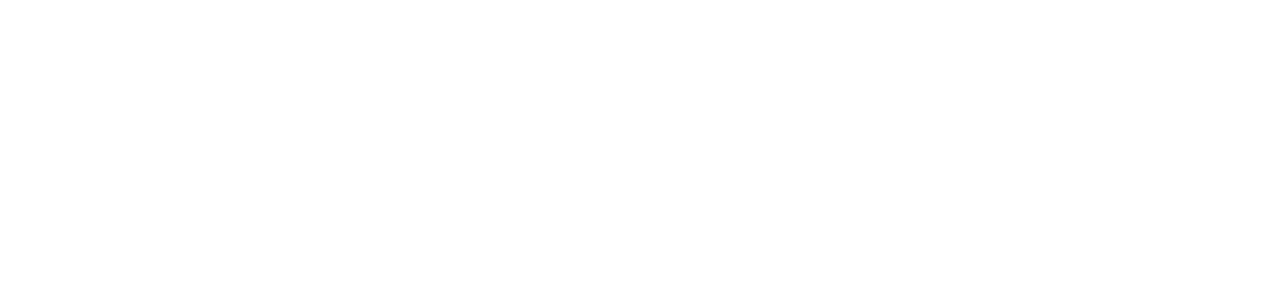
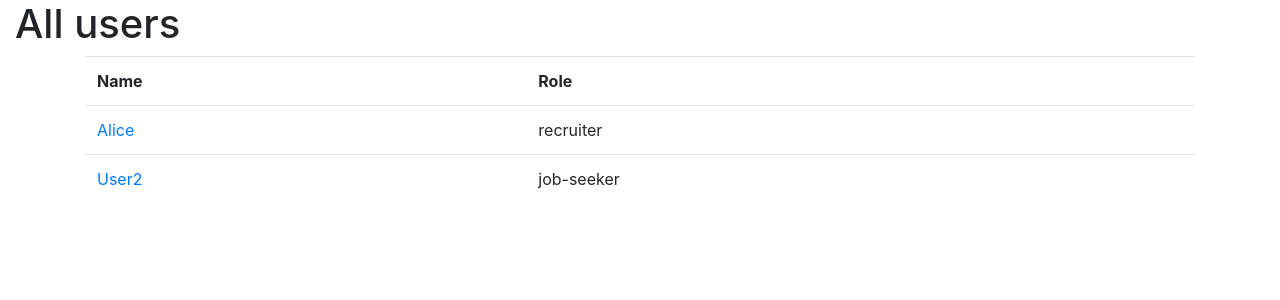
Before and after one commit to Rijkstarhn/jobs-for-geeks, a React (Create React App) app: page /userlist in a window 1280 px wide. Shown: the top 300 px of the page. Built offline with nearby package versions, Linux system fonts and the light colour scheme.

Commit message:
created usersList and userDetail pages

```diff
--- a/src/App.js
+++ b/src/App.js
@@ -5,6 +5,8 @@
 import LoginScreen from "./components/login-screen";
 import ProfileScreen from "./components/profile-screen";
 import RegisterScreen from "./components/register-screen";
+import UserList from "./components/users/user-list";
+import UserDetail from "./components/users/user-detail";
 
 
 function App() {
@@ -23,7 +25,17 @@
             <Route path="/register" exact={true}>
                 <RegisterScreen/>
             </Route>
-            <Route path={["/search", "/search/:description?/:location?"]}
+
+          <Route path="/userlist" exact={true}>
+            <UserList/>
+          </Route>
+
+          <Route path="/userDetail/:userId" exact={true}>
+            <UserDetail/>
+          </Route>
+
+
+          <Route path={["/search", "/search/:description?/:location?"]}
                    exact={true}>
                 <SearchScreen/>
             </Route>
--- a/src/components/search-screen.js
+++ b/src/components/search-screen.js
@@ -91,7 +91,7 @@
         <div className="row">
 
           <div className="col-sm-3">
-            <Link className="allUsers" to={`/details/`}>
+            <Link className="allUsers" to={`/userlist`}>
               View All Users
             </Link>
           </div>
--- /dev/null
+++ b/src/components/users/user-detail.js
@@ -0,0 +1,183 @@
+import React, {useState} from 'react'
+import {Link, useLocation} from "react-router-dom";
+
+const UserDetail = () => {
+  const location = useLocation();
+  const user = location.state.user;
+  const [type, setType] = useState("interested")
+
+  return (
+      <div className="container">
+        <h1 className="mb-3">User Detail</h1>
+
+
+        <div className="form-group row mb-3">
+          <label className="col-sm-2 col-form-label">
+            Username
+          </label>
+          <div className="col-sm-6">
+            <input className="form-control" id="usernameFld"
+                   disabled={true}
+                   value={user.username}
+            />
+          </div>
+        </div>
+
+
+        <div className="form-group row mb-3">
+          <label className="col-sm-2 col-form-label">
+            First Name
+          </label>
+          <div className="col-sm-6">
+            <input className="form-control" id="firstname"
+                   type="text"
+                   value={user.firstname}
+                   disabled={true}
+            />
+          </div>
+        </div>
+
+        <div className="form-group row mb-3">
+          <label className="col-sm-2 col-form-label">
+            Last Name
+          </label>
+          <div className="col-sm-6">
+            <input className="form-control" id="lastname"
+                   value={user.lastname}
+                   disabled={true}
+
+            />
+          </div>
+        </div>
+
+        <div className="form-group row mb-3">
+          <label htmlFor="exampleInputEmail1"
+                 className="form-label col-sm-2 ">
+            Address</label>
+          <div className="col-sm-6">
+            <input type="email" className="form-control"
+                   id="exampleInputEmail1" aria-describedby="emailHelp"
+                   value={user.email}
+                   disabled={true}
+            />
+          </div>
+        </div>
+
+
+        <div className="form-group row mb-3">
+          <label className="form-label col-sm-2 " htmlFor="phone">Phone
+            number:</label>
+
+          <div className="col-sm-6">
+            <input className="form-control" type="tel" id="phone" name="phone"
+                   value={user.phone}
+                   disabled={true}
+            />
+          </div>
+        </div>
+
+
+        <div className="form-group row mb-3">
+          <label className="col-sm-2 col-form-label" htmlFor="role-select">
+            Choose a role:
+          </label>
+          <div className="col-sm-6">
+            <select className="form-control form-select-lg mb-3"
+                    aria-label=".form-select-lg example"
+                    value={user.role}
+                    disabled={true}>
+
+              <option value="job-seeker">Job Seeker</option>
+              <option value="recruiter">Recruiter</option>
+            </select>
+          </div>
+        </div>
+
+        {user.role === "job-seeker" && (
+            <>
+              <div className="form-group row mb-3">
+                <label className="col-sm-2 col-form-label">
+                  Education
+                </label>
+                <div className="col-sm-6">
+                  <input className="form-control" id="education"
+                         value={user.education}
+                         disabled={true}
+                  />
+                </div>
+              </div>
+
+              <div className="form-group row mb-3">
+                <label className="col-sm-2 col-form-label">
+                  Skills
+                </label>
+                <div className="col-sm-6">
+                  <input className="form-control" id="skills"
+                         value={user.skills}
+                         disabled={true}
+                  />
+                </div>
+              </div>
+
+              <div className="form-group row mb-3">
+                <label className="col-sm-2 col-form-label">
+                  License & Certifications
+                </label>
+                <div className="col-sm-6">
+                    <textarea className="form-control" id="license"
+                              value={user.license}
+                              disabled={true}
+                    />
+                </div>
+              </div>
+
+
+              <div className="form-group row mb-3">
+                <label className="col-sm-2 col-form-label">
+                  Experience
+                </label>
+                <div className="col-sm-6">
+                    <textarea className="form-control" id="experience"
+
+                              value={user.experience}
+                              disabled={true}
+                    />
+                </div>
+              </div>
+            </>
+
+        )}
+
+        {user.role === "recruiter" && (
+
+            <div className="form-group row mb-3">
+              <label className="col-sm-2 col-form-label">
+                Company
+              </label>
+              <div className="col-sm-6">
+                <input className="form-control" id="company"
+                       value={user.company}
+                />
+              </div>
+            </div>
+
+        )}
+
+        <div className="row float-right">
+
+          <select className="form-select" aria-label="Default select example"
+                  value={type}
+                  onChange={(e) => setType(e.target.value)}>
+            <option value="interested">Interested</option>
+            <option value="contacted">Contacted</option>
+          </select>
+          <button className="btn btn-primary">Add to my candidates list</button>
+
+        </div>
+
+
+      </div>
+  )
+}
+
+export default UserDetail;
--- /dev/null
+++ b/src/components/users/user-list.js
@@ -0,0 +1,72 @@
+import React from 'react'
+import {Link} from "react-router-dom";
+
+const users = [
+  {
+    id: "123",
+    username: "Alice",
+    password: "123",
+    firstname: "ddd",
+    lastname: "",
+    role: "recruiter",
+    email: "dddd@gmail.com",
+    phone: "1234557",
+    company: "",
+    skills: "",
+    education: "",
+    experience: "",
+    license: "",
+  },
+  {id: "223",
+    username: "User2",
+    password: "123",
+    firstname: "ddd",
+    lastname: "",
+    role: "job-seeker",
+    email: "dddd@gmail.com",
+    phone: "1234557",
+    company: "",
+    skills: "",
+    education: "",
+    experience: "",
+    license: "",
+  }
+
+
+]
+const UserList = () => {
+
+    return (
+        <>
+        <h1>All users</h1>
+          <div className="container dy-table">
+            <table className="table">
+              <tbody>
+              <tr>
+                <th >Name</th>
+                <th >Role</th>
+
+              </tr>
+
+              {
+                users.map((user, index) =>
+                    <tr>
+
+                      <td>
+                        <Link to={{pathname:`/userDetail/${user.id}`,
+                          state: { user}}}>{user.username}</Link>
+                      </td>
+                      <td> {user.role}
+                      </td>
+
+                    </tr>
+                )
+              }
+
+              </tbody>
+            </table>
+          </div>
+        </>
+    )
+  }
+  export default UserList
```
Also changed, not shown: src/components/profile-screen.js (+13 -8 lines).
